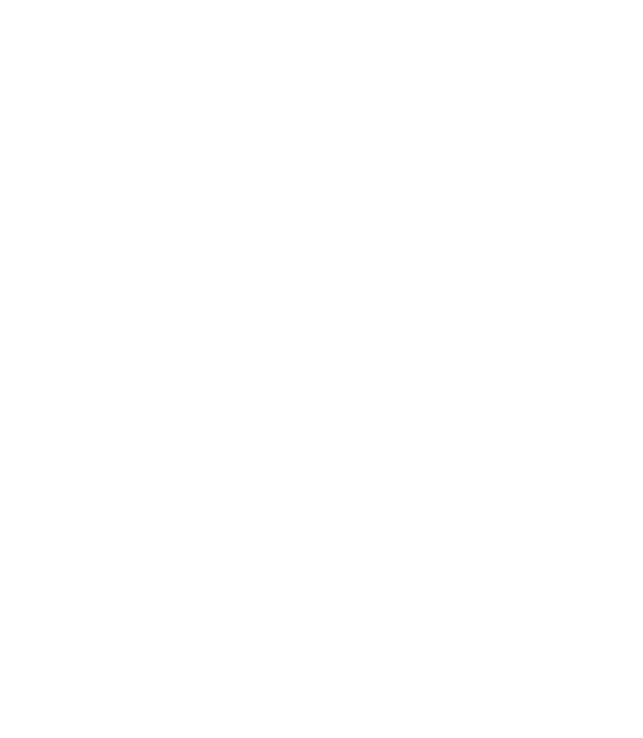
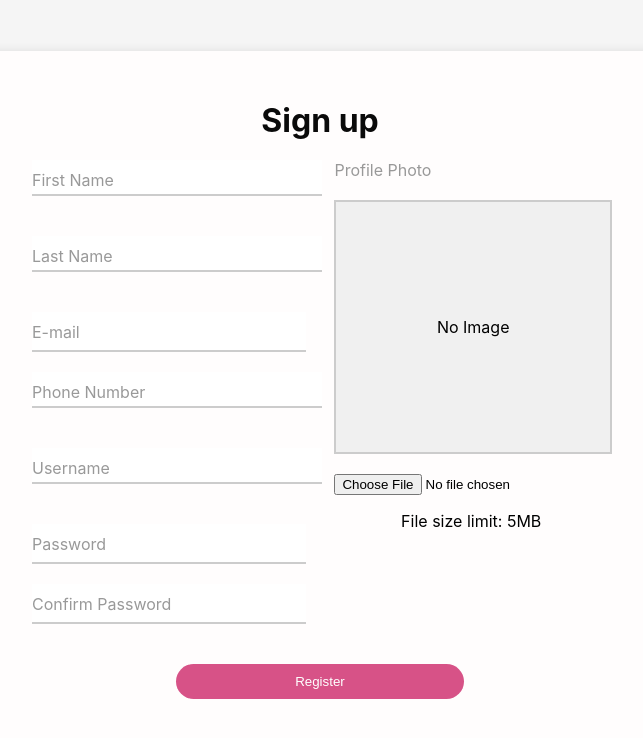
Before and after one commit to lgltan/Nyanner, a React (Create React App) app in the folder client/: page /sign-up in a window 1280 px wide. Before the commit this address had no page. Shown: the top 738 px of the page, without its empty margins (320-963 px from the left). Built offline with nearby package versions, Linux system fonts and the light colour scheme.

Commit message:
fixed form labels, profile picture validation

```diff
--- a/client/src/App.js
+++ b/client/src/App.js
@@ -1,10 +1,9 @@
 import React from 'react';
 import { BrowserRouter as Router, Route, Routes } from 'react-router-dom';
-import logo from './logo.svg';
 import './components/App.css';
 
-import Login from './components/LogIn.jsx';
-import Register from './components/Register.jsx';
+import Login from './components/Login.jsx';
+import Signup from './components/Signup.jsx';
 import AdminPage from './components/AdminPage.jsx';
 
 
@@ -14,7 +13,7 @@ const App = () => {
       <div>
         <Routes>
           <Route exact path="/" element={<Login/>} />
-          <Route path="/register" element={<Register/>} />
+          <Route path="/sign-up" element={<Signup/>} />
           <Route path="/admin" element={<AdminPage />} />
         </Routes>
       </div>
--- a/client/src/components/LogIn.css
+++ b/client/src/components/LogIn.css
@@ -19,9 +19,6 @@
     position: relative;
 }
 
-.password input {
-    flex: 1;
-}
 
 .toggle-password {
     position: absolute;
@@ -34,10 +31,6 @@
     cursor: pointer;
     padding: 0 5px;
     font-size: 18px;
-}
-
-.toggle-password:hover {
-    text-decoration: underline;
 }
 
 /* Login Options */
--- a/client/src/components/LogIn.jsx
+++ b/client/src/components/LogIn.jsx
@@ -4,7 +4,8 @@ import { IoMdEye, IoMdEyeOff } from "react-icons/io";
 import { Link, useNavigate } from 'react-router-dom';
 import FormInput from './form/FormInput';
 import './App.css';
-import './LogIn.css';
+import './Login.css';
+import './form/FormInput.css';
 
 const Login = () => {
   const [showPassword, setShowPassword] = useState(false);
@@ -60,7 +61,6 @@ const Login = () => {
               onChange={handleChange}
             />
             <div className="password">
-              <label className="input-label" htmlFor="password">Password</label>
               <input
                 className='input'
                 type={showPassword ? 'text' : 'password'}
@@ -68,6 +68,7 @@ const Login = () => {
                 value={formData.password}
                 onChange={handleChange}
               />
+              <label className="input-label" htmlFor="password">Password</label>
               <button type="button" className="toggle-password" onClick={toggleShowPassword}>
                 {showPassword ? <IoMdEyeOff /> : <IoMdEye />}
               </button>
@@ -84,7 +85,7 @@ const Login = () => {
             <button className="primary-btn" type="submit">Log In</button>
           </form>
           <div className="signup">
-            <p>Don't have an account? <Link to="/register">Sign Up</Link></p>
+            <p>Don't have an account? <Link to="/sign-up">Sign Up</Link></p>
           </div>
         </div>
       </div>
--- a/client/src/components/Register.css
+++ b/client/src/components/Signup.css
@@ -22,7 +22,7 @@
 .form-left, .form-right {
     display: flex;
     flex-direction: column;
-    width: 45%;
+    width: 47.5%;
 }
 
 .register-btn {
--- a/client/src/components/Register.jsx
+++ b/client/src/components/Signup.jsx
@@ -1,27 +1,22 @@
-import React, { useState } from 'react';
+import React, { useState, useEffect } from 'react';
 import bcrypt from "bcryptjs-react";
-import { IoMdEye, IoMdEyeOff } from "react-icons/io";
 import FormInput from './form/FormInput';
 import ProfilePictureUpload from './form/ProfilePictureUpload';
 
 import './App.css';
-import './Register.css';
+import './Signup.css';
 
-const Register = () => {
-  const [showPassword, setShowPassword] = useState(false);
+const Signup = () => {
   const [formData, setFormData] = useState({
     fullName: '',
     email: '',
     username: '',
     password: '',
     phoneNumber: '',
-    profilePhoto: null
+    profilePhoto: null,
+    hashedPassword: ''
   });
   const [errors, setErrors] = useState({});
-
-  const toggleShowPassword = () => {
-    setShowPassword(prevState => !prevState);
-  };
 
   const handleChange = (e) => {
     const { name, value } = e.target;
@@ -36,13 +31,52 @@ const Register = () => {
     return regex.test(phoneNumber);
   };
 
+  const validatePassword = (password, newErrors) => {
+    const passwordLength = password.length;
+    const hasLowercase = /[a-z]/.test(password);
+    const hasUppercase = /[A-Z]/.test(password);
+    const hasNumber = /[0-9]/.test(password);
+    const hasSpecialCharacter = /[!@#$%^&*()_,.?":{}|<>\-]/.test(password);
+
+    if (passwordLength < 12 || passwordLength > 32) {
+      newErrors.password = 'Password must be between 12 and 32 characters long.';
+    } else if (!hasLowercase) {
+      newErrors.password = 'Password must contain at least one lowercase letter.';
+    } else if (!hasUppercase) {
+      newErrors.password = 'Password must contain at least one uppercase letter.';
+    } else if (!hasNumber) {
+      newErrors.password = 'Password must contain at least one number.';
+    } else if (!hasSpecialCharacter) {
+      newErrors.password = 'Password must contain at least one special character.';
+    }
+  };
+
   const hashPassword = async (password) => {
     const saltRounds = 10;
     try {
       const hashedPassword = await bcrypt.hash(password, saltRounds);
+      setFormData(prev => ({
+        ...prev,
+        hashedPassword: hashedPassword
+      }));
       return hashedPassword;
     } catch (error) {
       console.error('Error hashing password', error);
+    }
+  };
+
+  useEffect(() => {
+    if (formData.hashedPassword) {
+      console.log('Form submitted', formData);
+    }
+  }, [formData]);
+
+  const handleProfilePhotoChange = (file, error) => {
+    if (error) {
+      setErrors(prevErrors => ({ ...prevErrors, profilePhoto: error }));
+    } else {
+      setErrors(prevErrors => ({ ...prevErrors, profilePhoto: '' }));
+      setFormData(prevData => ({ ...prevData, profilePhoto: file }));
     }
   };
 
@@ -74,12 +108,15 @@ const Register = () => {
       newErrors.profilePhoto = 'Please upload a profile photo.';
     }
 
+    validatePassword(formData.password, newErrors);
+
     if (formData.password !== formData.confirmPassword) {
       newErrors.confirmPassword = 'Passwords do not match.';
     }
 
     if (Object.keys(newErrors).length > 0) {
       setErrors(newErrors);
+      console.log('Errors', newErrors);
       return;
     }
     else {
@@ -87,23 +124,21 @@ const Register = () => {
     }
 
     const hashedPassword = await hashPassword(formData.password);
+
     if (hashedPassword) {
-      setFormData(prev => ({
-        ...prev,
-        password: hashedPassword
-      }));
-
       // Handle form submission
       console.log('Form submitted', formData);
     }
+    console.log('Form submitted', formData.hashedPassword);
   };
+
 
 
   return (
     <div className='container'>
       <div className='register-container'>
         <div className="header">
-          <h1>Register</h1>
+          <h1>Sign up</h1>
         </div>
         <div className="register-form">
           <form method="POST" onSubmit={handleSubmit}>
@@ -178,7 +213,7 @@ const Register = () => {
                 name="profilePhoto"
                 accept="image/*"
                 size="5"
-                onChange={handleChange}
+                onChange={handleProfilePhotoChange}
                 error={errors.profilePhoto}
               />
             </div>
@@ -191,4 +226,4 @@ const Register = () => {
   );
 };
 
-export default Register;
+export default Signup;
--- a/client/src/components/form/FormInput.css
+++ b/client/src/components/form/FormInput.css
@@ -8,9 +8,16 @@
     border: none;
     border-bottom: 2px solid #ccc;
     outline: none;
-    transition: border-color 0.3s ease-in-out;
+    transition: border-color 0.2s ease-in-out;
+    font-size: 16px;
+    padding: 10px 0;
 }
 
+.input:focus {
+    border-bottom: 2px solid var(--fuchsia-rose-lighter);
+}
+
+/* Initial state */
 .input-label {
     position: absolute;
     top: 0;
@@ -19,20 +26,19 @@
     color: #999;
     display: flex;
     align-items: center;
-    transition: all 0.3s ease-in-out;
-}
-
-.input, .input-label {
+    transition: all 0.2s ease-in-out;
     font-size: 16px;
     padding: 10px 0;
 }
 
-.input:focus + .input-label {
+.input:focus-within + .input-label{
     color: var(--fuchsia-rose-lighter);
     font-size: 10px;
     top: -20px;
 }
 
-.input:focus {
-    border-bottom: 2px solid var(--fuchsia-rose-lighter);
+.input:not(:focus):valid + .input-label {
+    color: #999;
+    font-size: 10px;
+    top: -20px;
 }
--- a/client/src/components/form/FormInput.jsx
+++ b/client/src/components/form/FormInput.jsx
@@ -12,7 +12,6 @@ const FormInput = ({
 }) => {
   return (
     <div className="form-input">
-      <label className="input-label" htmlFor={name}>{label}</label>
       <input
         className="input"
         type={type}
@@ -22,6 +21,7 @@ const FormInput = ({
         {...props}
         required
       />
+      <label className="input-label" htmlFor={name}>{label}</label>
       {error && <p className="error">{error}</p>}
     </div>
   );
--- a/client/src/components/form/ProfilePictureUpload.css
+++ b/client/src/components/form/ProfilePictureUpload.css
@@ -17,9 +17,9 @@
     align-items: center;
 }
 
-  .profile-picture-preview {
+.profile-picture-preview {
     position: relative;
-    width: 250px;
+    width: 100%;
     height: 250px;
     margin: 20px auto;
     border: 2px solid #ccc;
@@ -28,13 +28,13 @@
     display: flex;
     align-items: center;
     justify-content: center;
-  }
+}
 
-  .profile-picture-preview img {
+.profile-picture-preview img {
     width: 100%;
     height: 100%;
     object-fit: cover;
-  }
+}
 
 
   .error {
--- a/client/src/components/form/ProfilePictureUpload.jsx
+++ b/client/src/components/form/ProfilePictureUpload.jsx
@@ -1,32 +1,54 @@
 import React, { useState, useEffect } from 'react';
 import './ProfilePictureUpload.css';
 
-const ProfilePictureUpload = ({ label, name, accept, size, error: externalError, onChange }) => {
+const ProfilePictureUpload = ({ label, name, accept, size, onChange, error: externalError }) => {
   const [preview, setPreview] = useState(null);
   const [error, setError] = useState(externalError);
 
+  useEffect(() => {
+    setError(externalError);
+  }, [externalError]);
+
   const handleChange = (e) => {
     const file = e.target.files[0];
-    const fileSizeLimit = parseInt(size) * 1024 * 1024; // 5MB size limit
+    const fileSizeLimit = parseInt(size) * 1024 * 1024; // Size limit in bytes
+    const validImageTypes = ['image/jpeg', 'image/png', 'image/gif'];
 
-    if (file && file.size > fileSizeLimit) {
-      setError('File size exceeds ' + size + 'MB')
-      setPreview(null)
-      onChange({ target: { name, value: null } }, 'File size exceeds size limit');
-    } else {
     if (file) {
+      if (file.size > fileSizeLimit) {
+        setError('File size exceeds ' + size + 'MB');
+        setPreview(null);
+        onChange(null, 'File size exceeds size limit');
+        return;
+      }
+
+      if (!validImageTypes.includes(file.type)) {
+        setError('Invalid file type. Please upload an image file.');
+        setPreview(null);
+        onChange(null, 'Invalid file type');
+        return;
+      }
+
       const reader = new FileReader();
       reader.onloadend = () => {
+        const img = new Image();
+        img.onload = () => {
           setPreview(reader.result);
+          setError(null);
+          onChange(file, null);
         };
-        setError(null);
-        onChange(e, null);
+        img.onerror = () => {
+          setError('The image file is broken.');
+          setPreview(null);
+          onChange(null, 'The image file is broken.');
+        };
+        img.src = reader.result;
+      };
       reader.readAsDataURL(file);
     } else {
-        setError('Please upload a profile photo.')
-        onChange(e, 'Please upload a profile photo.');
+      setError('Please upload a profile photo.');
+      onChange(null, 'Please upload a profile photo.');
       setPreview(null);
-      }
     }
   };
 
@@ -48,8 +70,7 @@ const ProfilePictureUpload = ({ label, name, accept, size, error: externalError,
         onChange={handleChange}
       />
       <p className="upload-info">File size limit: {size}MB</p>
-      {error && <p className="error"> {error} </p>}
-
+      {error && <p className="error">{error}</p>}
     </div>
   );
 };
```
Lines whose indentation alone changed are shown as unchanged.
